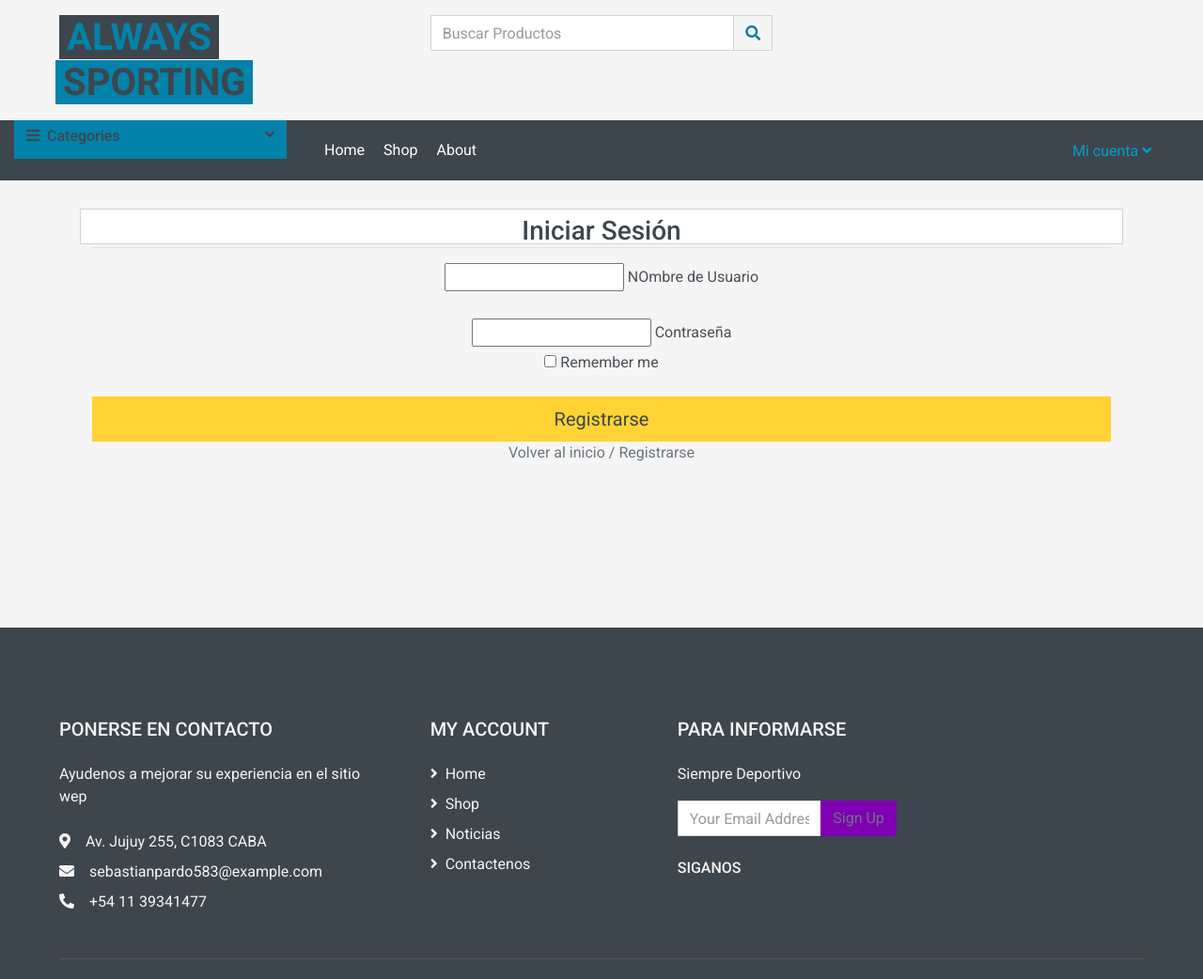
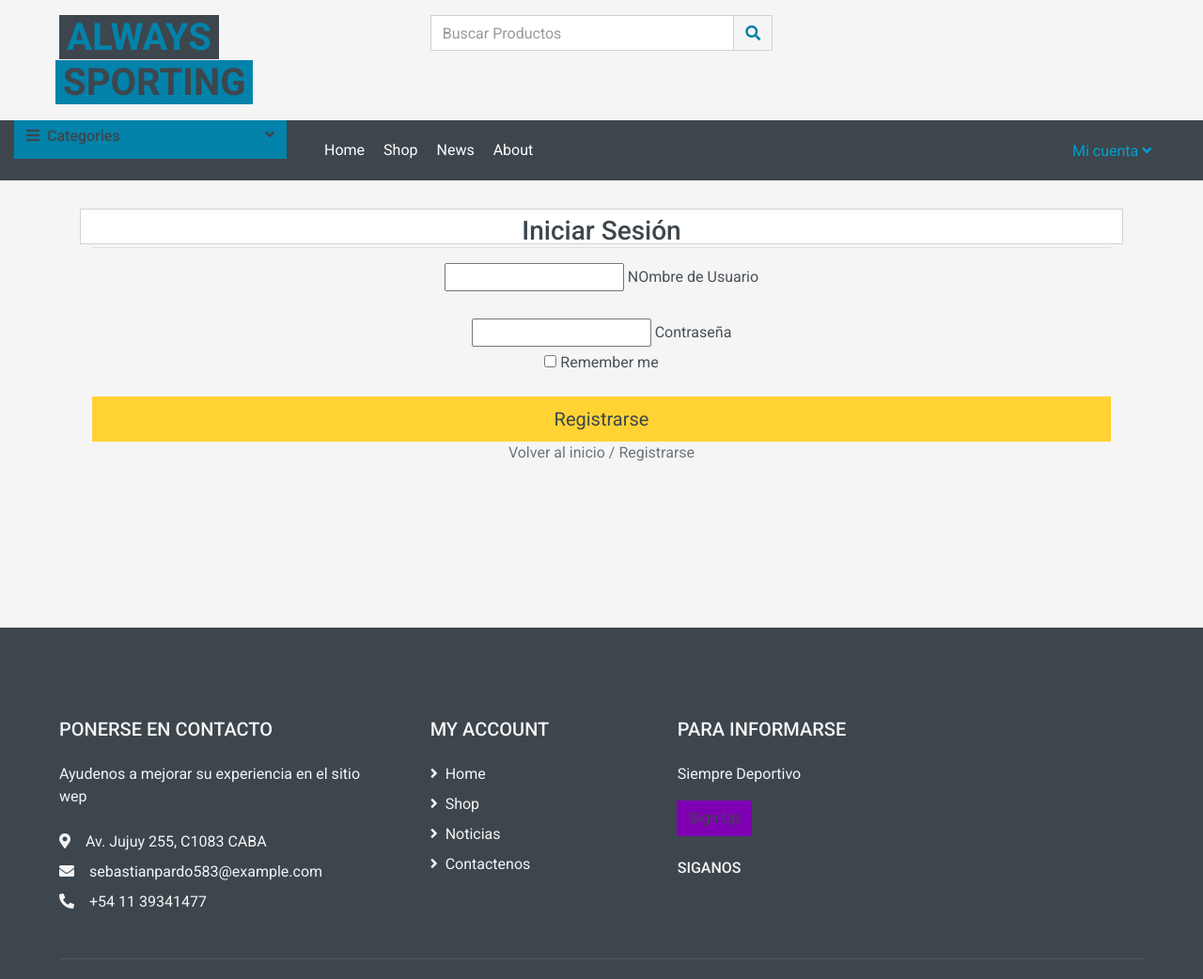
Before and after one commit to sebastian7688/Error-404, a PHP site: page /login.php in a window 1280 px wide. Shown: the top 1042 px of the page at 94% size. Run offline with PHP 8.4, Linux system fonts and the light colour scheme; some libraries are stand-ins or nearby versions.

Commit message:
Pequeño arreglo en el footer :)

```diff
--- a/views/footer.php
+++ b/views/footer.php
@@ -14,11 +14,13 @@
                     <div class="col-md-4 mb-5">
                         <h5 class="text-secondary text-uppercase mb-4">My Account</h5>
                         <div class="d-flex flex-column justify-content-start">
-                            <a class="text-secondary mb-2" href="#"><i class="fa fa-angle-right mr-2"></i>Home</a>
+                            <a class="text-secondary mb-2" href="index.php"><i class="fa fa-angle-right mr-2"></i>Home</a>
                             <a class="text-secondary mb-2" href="#"><i class="fa fa-angle-right mr-2"></i>Shop</a>
                             <a class="text-secondary mb-2" href="#"><i class="fa fa-angle-right mr-2"></i>Noticias</a>
 
-                            <a class="text-secondary" href="#"><i class="fa fa-angle-right mr-2"></i>Contactenos</a>
+                            <a class="text-secondary" href="mailto:sebastianpardo583@gmail.com"><i class="fa fa-angle-right mr-2"></i>Contactenos</a>
+
+
                         </div>
                     </div>
                     <div class="col-md-4 mb-5">
@@ -26,9 +28,9 @@
                         <p>Siempre Deportivo</p>
                         <form action="">
                             <div class="input-group">
-                                <input type="text" class="form-control" placeholder="Your Email Address">
+
                                 <div class="input-group-append">
-                                    <button class="btn text-black" style="background-color:rgb(127, 0, 178);">Sign Up</button>
+                                    <button class="btn text-dark" style="background-color:rgb(127, 0, 178);"><a href="register.php" class="text-dark">Sign Up</a></button>
                                 </div>
                             </div>
                         </form>
--- a/views/navbar.php
+++ b/views/navbar.php
@@ -77,7 +77,7 @@
                         <div class="navbar-nav mr-auto py-0">
                             <a href="index.php" class="nav-item nav-link text-white">Home</a>
                             <a href="" class="nav-item nav-link text-white">Shop</a>
-
+                            <a href="" class="nav-item nav-link text-white">News</a>
                             <a href="" class="nav-item nav-link text-white">About</a>
                         </div>
 
```
